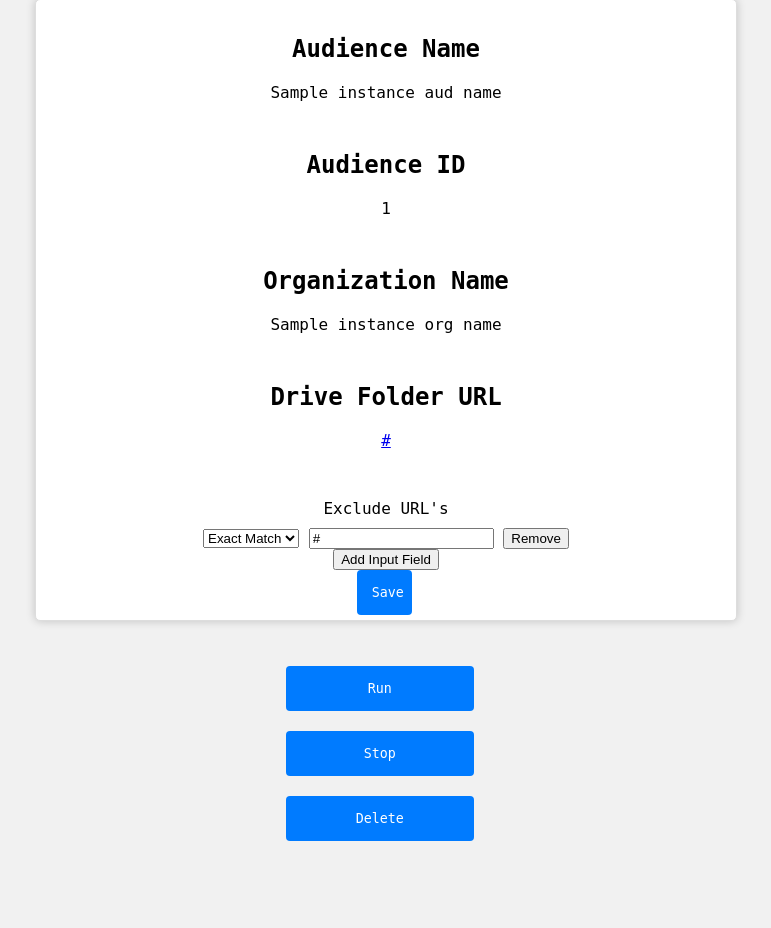
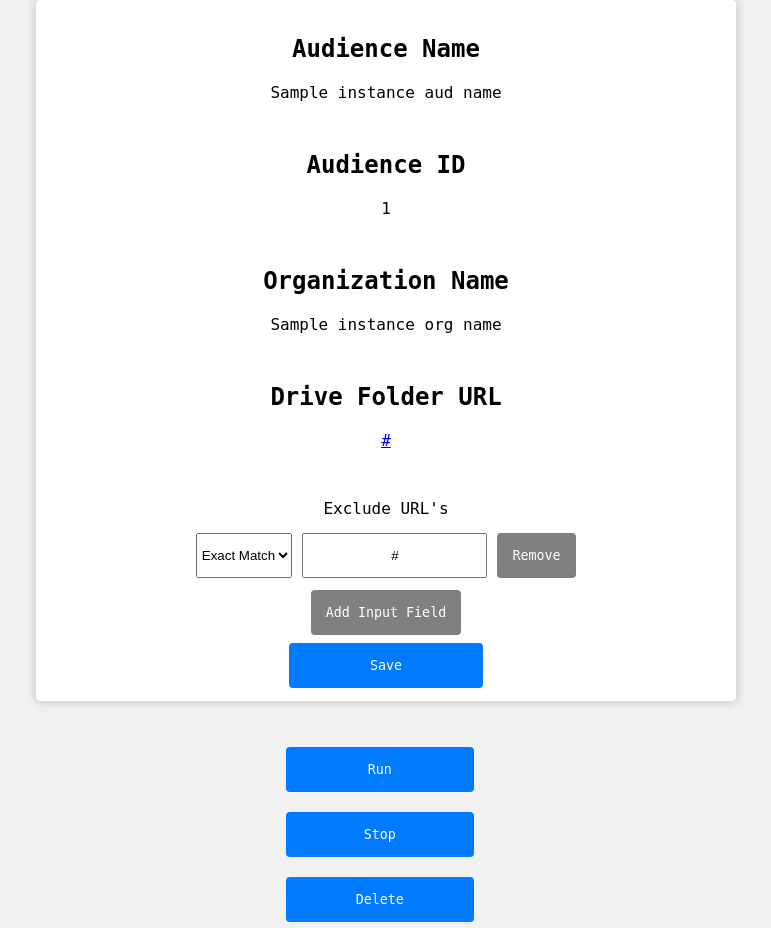
Before and after one commit to nivassuline/IceWeb-Tools, a Flask app: template templates/icewebio_instance_details.html in a window 1280 px wide. Shown: the part 163-1091 px from the top of the page, without its empty margins (254-1025 px from the left). Before the commit the page ends 1004 px from the top, so only its background shows below. Run offline with Flask 3, Linux system fonts and the light colour scheme; the template is opened without the code that fills it: most values are stand-ins (such as "Sample title", 1, 10 or a date in 2020).

Commit message:
Update icewebio_instance_style.css

```diff
--- a/static/css/icewebio_instance_style.css
+++ b/static/css/icewebio_instance_style.css
@@ -54,10 +54,12 @@ button[type="submit"]:hover {
   resize: none;
   white-space :nowrap;
 }
-#exclude_buttom {
-  width: 60%;
+#save_exclude_buttom {
+  width: 50%;
   padding: 15px;
-  margin-left: 20%;
+  margin-left: 25%;
+  margin-top: 2%;
+  margin-bottom: 2%;
   background-color: #007bff;
   color: #fff;
   font-family: monospace, sans-serif;
@@ -83,3 +85,43 @@ br {
   margin-right: auto;
   box-shadow: 0px 0px 10px rgba(0, 0, 0, 0.2);
 }
+.input-row {
+  display: flex;
+  margin-top: 2%;
+  margin-bottom: 2%;
+}
+
+.input-row > :first-child {
+  margin: 5px;
+  resize: none;
+  text-align: center;
+}
+.input-row > *:not(:first-child) {
+  margin: 5px;
+  resize: none;
+  text-align: center;
+}
+
+.input-row > :last-child{
+  margin-top: 5px;
+}
+
+.remove-btn {
+  padding: 15px;
+  background-color: gray;
+  color: #fff;
+  font-family: monospace, sans-serif;
+  border: none;
+  border-radius: 4px;
+  cursor: pointer;
+}
+
+#add-dynamic-input {
+  padding: 15px;
+  background-color: gray;
+  color: #fff;
+  font-family: monospace, sans-serif;
+  border: none;
+  border-radius: 4px;
+  cursor: pointer;
+}
```
